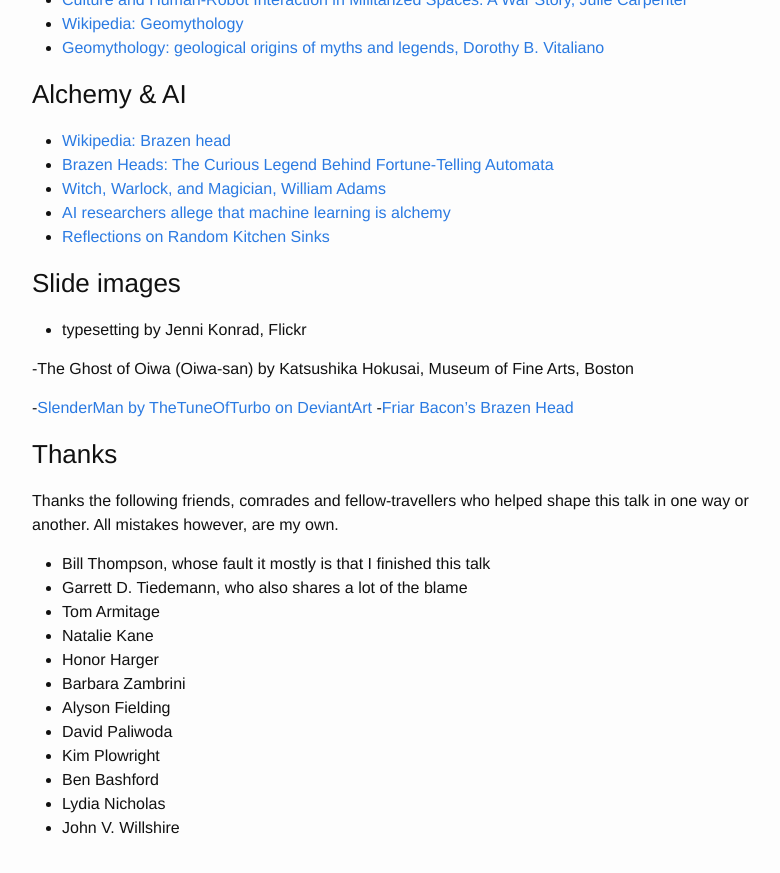
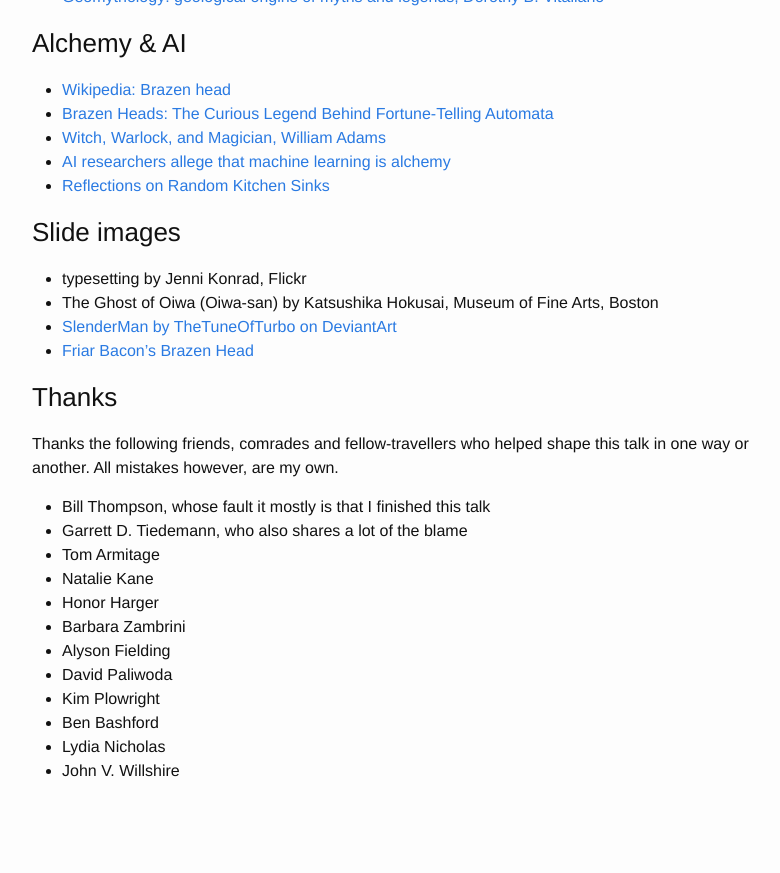
Before and after one commit to prehensile/prehensile.github.io, a Jekyll site: the page built from talks/folklore.md, in a window 1280 px wide and 900 px high, scrolled down 1143 px. Shown: the top 873 px of the window, without its empty margins (238-1018 px from the left). Built offline with Jekyll 4.4.1, drawn with Linux system fonts in a browser that asks for light colours; after the commit the page ends 1986 px from its top, so only the background shows below that; some of the changed lines change nothing that is shown; some of the changed text lies outside the part shown.

Commit message:
formatting

```diff
--- a/talks/folklore.md
+++ b/talks/folklore.md
@@ -4,7 +4,6 @@ layout: page
 permalink: /talks/bump
 ---
 
-# Things That Go Bump On The Net
 ## Folklore and the stories we tell about technology
 Presented at EMF 2018.
 
@@ -53,11 +52,9 @@ Tales: Human Communication and Memetics](http://assets.press.princeton.edu/chapt
 
 ### Slide images
 - typesetting by Jenni Konrad, Flickr
-
--The Ghost of Oiwa (Oiwa-san) by Katsushika Hokusai, Museum of Fine Arts, Boston
-
--[SlenderMan by TheTuneOfTurbo on DeviantArt](https://www.deviantart.com/-thetuneofturbo/art/SlenderMan-177739732)
--[Friar Bacon's Brazen Head](https://commons.wikimedia.org/wiki/-File:Friar_Bacon%27s_Brazen_Head.png)
+- The Ghost of Oiwa (Oiwa-san) by Katsushika Hokusai, Museum of Fine Arts, Boston
+- [SlenderMan by TheTuneOfTurbo on DeviantArt](https://www.deviantart.com/-thetuneofturbo/art/SlenderMan-177739732)
+- [Friar Bacon's Brazen Head](https://commons.wikimedia.org/wiki/-File:Friar_Bacon%27s_Brazen_Head.png)
 
 
 ### Thanks
```
